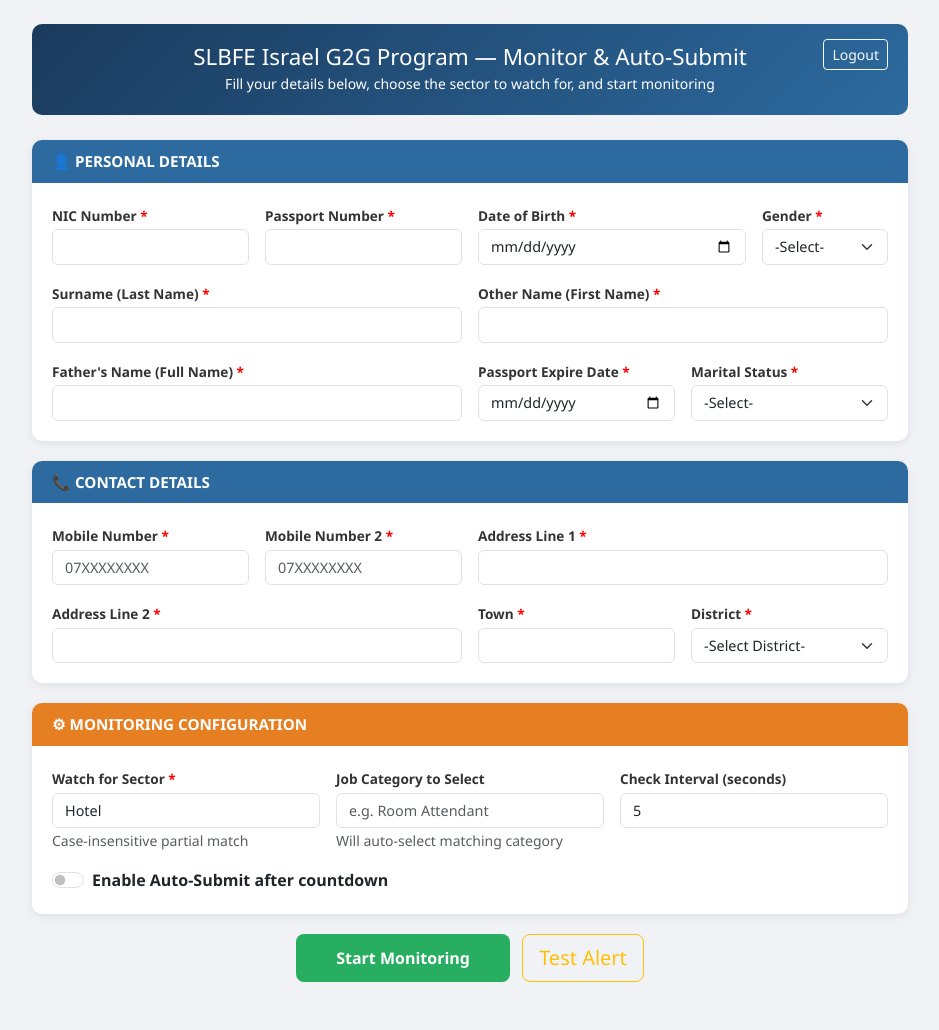
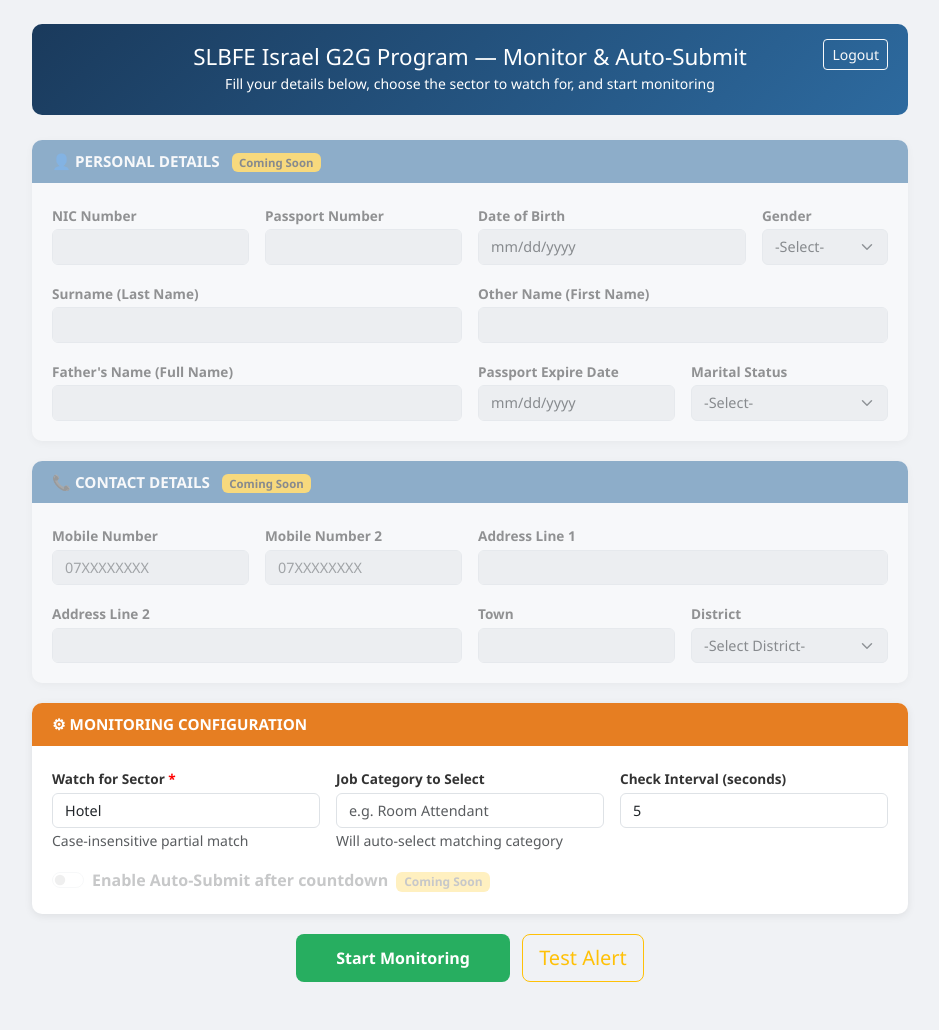
Before and after one commit to pethum-playground/Israel-g2g-monitor, a Flask app: page / in a window 1280 px wide. Shown: the whole page, without its empty margins (170-1109 px from the left). Run offline with Flask 3, Linux system fonts and the light colour scheme; the visitor is signed in with stand-in values (Sample User, id 1).

Commit message:
disable personal and contact details fields with "Coming Soon" indicators

```diff
--- a/templates/index.html
+++ b/templates/index.html
@@ -58,49 +58,49 @@
 
     <form id="mainForm">
         <!-- PERSONAL DETAILS -->
-        <div class="section-card">
-            <div class="section-header">👤 PERSONAL DETAILS</div>
+        <div class="section-card" style="opacity: 0.5; pointer-events: none;">
+            <div class="section-header">👤 PERSONAL DETAILS <span class="badge bg-warning text-dark ms-2">Coming Soon</span></div>
             <div class="section-body">
                 <div class="row g-3">
                     <div class="col-md-3">
-                        <label class="form-label">NIC Number <span class="req">*</span></label>
-                        <input type="text" class="form-control text-upper" name="nic" required>
+                        <label class="form-label">NIC Number</label>
+                        <input type="text" class="form-control text-upper" name="nic" disabled>
                     </div>
                     <div class="col-md-3">
-                        <label class="form-label">Passport Number <span class="req">*</span></label>
-                        <input type="text" class="form-control text-upper" name="pp_no" required>
+                        <label class="form-label">Passport Number</label>
+                        <input type="text" class="form-control text-upper" name="pp_no" disabled>
                     </div>
                     <div class="col-md-4">
-                        <label class="form-label">Date of Birth <span class="req">*</span></label>
-                        <input type="date" class="form-control" name="dob" required>
+                        <label class="form-label">Date of Birth</label>
+                        <input type="date" class="form-control" name="dob" disabled>
                     </div>
                     <div class="col-md-2">
-                        <label class="form-label">Gender <span class="req">*</span></label>
-                        <select class="form-select" name="gender" required>
+                        <label class="form-label">Gender</label>
+                        <select class="form-select" name="gender" disabled>
                             <option value="">-Select-</option>
                             <option value="M">Male</option>
                             <option value="F">Female</option>
                         </select>
                     </div>
                     <div class="col-md-6">
-                        <label class="form-label">Surname (Last Name) <span class="req">*</span></label>
-                        <input type="text" class="form-control text-upper" name="lname" required>
+                        <label class="form-label">Surname (Last Name)</label>
+                        <input type="text" class="form-control text-upper" name="lname" disabled>
                     </div>
                     <div class="col-md-6">
-                        <label class="form-label">Other Name (First Name) <span class="req">*</span></label>
-                        <input type="text" class="form-control text-upper" name="fname" required>
+                        <label class="form-label">Other Name (First Name)</label>
+                        <input type="text" class="form-control text-upper" name="fname" disabled>
                     </div>
                     <div class="col-md-6">
-                        <label class="form-label">Father's Name (Full Name) <span class="req">*</span></label>
-                        <input type="text" class="form-control text-upper" name="farthers_name" required>
+                        <label class="form-label">Father's Name (Full Name)</label>
+                        <input type="text" class="form-control text-upper" name="farthers_name" disabled>
                     </div>
                     <div class="col-md-3">
-                        <label class="form-label">Passport Expire Date <span class="req">*</span></label>
-                        <input type="date" class="form-control" name="pp_expire_date" required>
+                        <label class="form-label">Passport Expire Date</label>
+                        <input type="date" class="form-control" name="pp_expire_date" disabled>
                     </div>
                     <div class="col-md-3">
-                        <label class="form-label">Marital Status <span class="req">*</span></label>
-                        <select class="form-select" name="civil_status" id="civilStatus" required>
+                        <label class="form-label">Marital Status</label>
+                        <select class="form-select" name="civil_status" id="civilStatus" disabled>
                             <option value="">-Select-</option>
                             <option value="M">Married</option>
                             <option value="UM">Single</option>
@@ -114,61 +114,61 @@
 
         <!-- PARTNER DETAILS -->
         <div class="section-card" id="partnerSection" style="display: none;">
-            <div class="section-header">👥 PARTNER DETAILS (Husband/Wife)</div>
+            <div class="section-header">👥 PARTNER DETAILS (Husband/Wife) <span class="badge bg-warning text-dark ms-2">Coming Soon</span></div>
             <div class="section-body">
                 <div class="row g-3">
                     <div class="col-md-3">
-                        <label class="form-label">Partner's NIC <span class="req">*</span></label>
-                        <input type="text" class="form-control text-upper" name="Partner_nic">
+                        <label class="form-label">Partner's NIC</label>
+                        <input type="text" class="form-control text-upper" name="Partner_nic" disabled>
                     </div>
                     <div class="col-md-3">
                         <label class="form-label">Partner's Passport</label>
-                        <input type="text" class="form-control text-upper" name="Partner_ppno">
+                        <input type="text" class="form-control text-upper" name="Partner_ppno" disabled>
                     </div>
                     <div class="col-md-6">
-                        <label class="form-label">Partner's Date of Birth <span class="req">*</span></label>
-                        <input type="date" class="form-control" name="Partner_dob">
+                        <label class="form-label">Partner's Date of Birth</label>
+                        <input type="date" class="form-control" name="Partner_dob" disabled>
                     </div>
                     <div class="col-md-6">
-                        <label class="form-label">Partner's Last Name <span class="req">*</span></label>
-                        <input type="text" class="form-control text-upper" name="Partner_lname">
+                        <label class="form-label">Partner's Last Name</label>
+                        <input type="text" class="form-control text-upper" name="Partner_lname" disabled>
                     </div>
                     <div class="col-md-6">
-                        <label class="form-label">Partner's First Name <span class="req">*</span></label>
-                        <input type="text" class="form-control text-upper" name="Partner_fname">
+                        <label class="form-label">Partner's First Name</label>
+                        <input type="text" class="form-control text-upper" name="Partner_fname" disabled>
                     </div>
                 </div>
             </div>
         </div>
 
         <!-- CONTACT DETAILS -->
-        <div class="section-card">
-            <div class="section-header">📞 CONTACT DETAILS</div>
+        <div class="section-card" style="opacity: 0.5; pointer-events: none;">
+            <div class="section-header">📞 CONTACT DETAILS <span class="badge bg-warning text-dark ms-2">Coming Soon</span></div>
             <div class="section-body">
                 <div class="row g-3">
                     <div class="col-md-3">
-                        <label class="form-label">Mobile Number <span class="req">*</span></label>
-                        <input type="text" class="form-control" name="mobile1" placeholder="07XXXXXXXX" required>
+                        <label class="form-label">Mobile Number</label>
+                        <input type="text" class="form-control" name="mobile1" placeholder="07XXXXXXXX" disabled>
                     </div>
                     <div class="col-md-3">
-                        <label class="form-label">Mobile Number 2 <span class="req">*</span></label>
-                        <input type="text" class="form-control" name="mobile2" placeholder="07XXXXXXXX" required>
+                        <label class="form-label">Mobile Number 2</label>
+                        <input type="text" class="form-control" name="mobile2" placeholder="07XXXXXXXX" disabled>
                     </div>
                     <div class="col-md-6">
-                        <label class="form-label">Address Line 1 <span class="req">*</span></label>
-                        <input type="text" class="form-control text-upper" name="add1" required>
+                        <label class="form-label">Address Line 1</label>
+                        <input type="text" class="form-control text-upper" name="add1" disabled>
                     </div>
                     <div class="col-md-6">
-                        <label class="form-label">Address Line 2 <span class="req">*</span></label>
-                        <input type="text" class="form-control text-upper" name="add2" required>
+                        <label class="form-label">Address Line 2</label>
+                        <input type="text" class="form-control text-upper" name="add2" disabled>
                     </div>
                     <div class="col-md-3">
-                        <label class="form-label">Town <span class="req">*</span></label>
-                        <input type="text" class="form-control text-upper" name="town" required>
+                        <label class="form-label">Town</label>
+                        <input type="text" class="form-control text-upper" name="town" disabled>
                     </div>
                     <div class="col-md-3">
-                        <label class="form-label">District <span class="req">*</span></label>
-                        <select class="form-select" name="district" required>
+                        <label class="form-label">District</label>
+                        <select class="form-select" name="district" disabled>
                             <option value="">-Select District-</option>
                             <option value="15">Ampara</option>
                             <option value="19">Anuradhapura</option>
@@ -221,17 +221,17 @@
                         <input type="number" class="form-control" name="check_interval" value="5" min="3" max="600">
                     </div>
                     <div class="col-12">
-                        <div class="form-check form-switch">
-                            <input class="form-check-input" type="checkbox" id="autoSubmitToggle" name="auto_submit_enabled">
+                        <div class="form-check form-switch" style="opacity: 0.5;">
+                            <input class="form-check-input" type="checkbox" id="autoSubmitToggle" name="auto_submit_enabled" disabled>
                             <label class="form-check-label fw-bold" for="autoSubmitToggle">
-                                Enable Auto-Submit after countdown
+                                Enable Auto-Submit after countdown <span class="badge bg-warning text-dark ms-1">Coming Soon</span>
                             </label>
                         </div>
                         <div class="auto-submit-options" id="autoSubmitOptions">
                             <div class="row g-3">
                                 <div class="col-md-4">
                                     <label class="form-label">Auto-submit Delay (seconds)</label>
-                                    <input type="number" class="form-control" name="auto_submit_delay" value="60" min="10" max="600">
+                                    <input type="number" class="form-control" name="auto_submit_delay" value="60" min="10" max="600" disabled>
                                     <small class="text-muted">Time to cancel before form auto-submits</small>
                                 </div>
                                 <div class="col-md-8">
@@ -345,21 +345,6 @@
     // ─── Form Submit → Start Monitoring ─────────────────────────
     document.getElementById('mainForm').addEventListener('submit', function(e) {
         e.preventDefault();
-
-        // Validate mobile numbers
-        const mob1 = document.querySelector('[name="mobile1"]').value;
-        const mob2 = document.querySelector('[name="mobile2"]').value;
-        if (!/^07\d{8}$/.test(mob1) || !/^07\d{8}$/.test(mob2)) {
-            alert('Please enter valid mobile numbers (Format: 07XXXXXXXX)');
-            return;
-        }
-
-        // Validate NIC
-        const nic = document.querySelector('[name="nic"]').value;
-        if (!/^[0-9]{9}[vVxX]$/.test(nic) && !/^[0-9]{12}$/.test(nic)) {
-            alert('Invalid NIC format. Use 9 digits + V/X or 12 digits.');
-            return;
-        }
 
         // Collect form data
         const formData = {};
```
